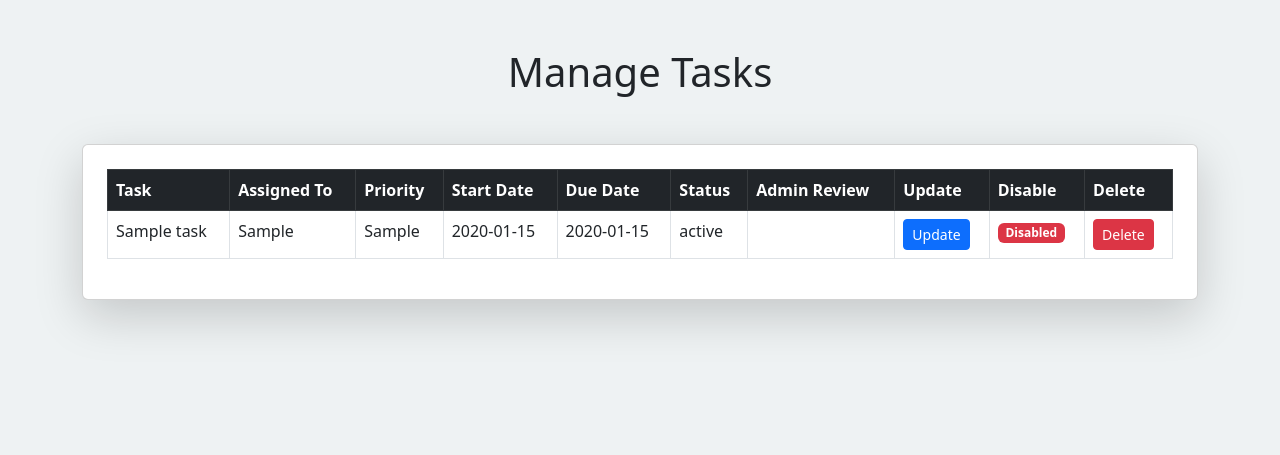
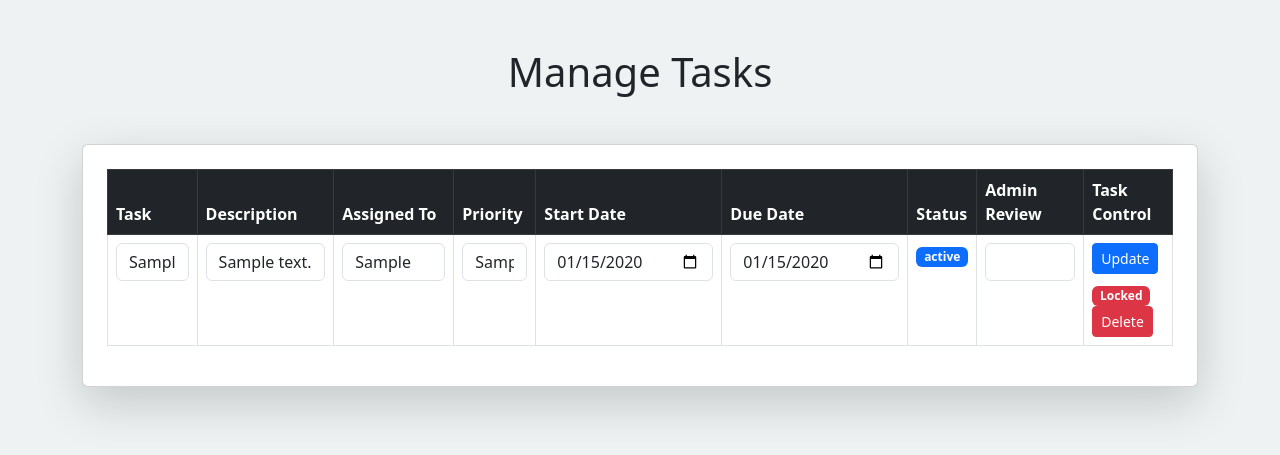
Before and after one commit to maninani12/team-task-manager, a Flask app: page /tasks in a window 1280 px wide. Shown: the part 54-509 px from the top of the page. Run offline with Flask 3, Linux system fonts and the light colour scheme; the visitor is signed in with stand-in values (Sample User, id 1); tables that the repository leaves empty hold one stand-in row (values such as "Sample post").

Commit message:
Update tasks.html

```diff
--- a/templates/tasks.html
+++ b/templates/tasks.html
@@ -49,6 +49,8 @@ Manage Tasks
 
 <th>Task</th>
 
+<th>Description</th>
+
 <th>Assigned To</th>
 
 <th>Priority</th>
@@ -61,11 +63,7 @@ Manage Tasks
 
 <th>Admin Review</th>
 
-<th>Update</th>
-
-<th>Disable</th>
-
-<th>Delete</th>
+<th>Task Control</th>
 
 </tr>
 
@@ -77,49 +75,113 @@ Manage Tasks
 
 <tr>
 
-<td>{{ task.title }}</td>
-
-<td>{{ task.assigned_to }}</td>
-
-<td>{{ task.priority }}</td>
-
-<td>{{ task.start_date }}</td>
-
-<td>{{ task.due_date }}</td>
-
-<td>{{ task.status }}</td>
-
-<td>{{ task.admin_review }}</td>
+<form method="POST"
+action="/admin_update_task/{{ task.id }}">
 
 <td>
 
-<a href="/admin_update_task/{{ task.id }}"
-class="btn btn-primary btn-sm">
-Update
-</a>
+<input type="text"
+name="title"
+class="form-control"
+value="{{ task.title }}">
 
 </td>
 
 <td>
 
+<input type="text"
+name="description"
+class="form-control"
+value="{{ task.description }}">
+
+</td>
+
+<td>
+
+<input type="text"
+name="assigned_to"
+class="form-control"
+value="{{ task.assigned_to }}">
+
+</td>
+
+<td>
+
+<select name="priority"
+class="form-control">
+
+<option>{{ task.priority }}</option>
+
+<option>High</option>
+
+<option>Medium</option>
+
+<option>Low</option>
+
+</select>
+
+</td>
+
+<td>
+
+<input type="date"
+name="start_date"
+class="form-control"
+value="{{ task.start_date }}">
+
+</td>
+
+<td>
+
+<input type="date"
+name="due_date"
+class="form-control"
+value="{{ task.due_date }}">
+
+</td>
+
+<td>
+
+<span class="badge bg-primary">
+{{ task.status }}
+</span>
+
+</td>
+
+<td>
+
+<input type="text"
+name="admin_review"
+class="form-control"
+value="{{ task.admin_review }}">
+
+</td>
+
+<td>
+
+<button type="submit"
+class="btn btn-primary btn-sm mb-2">
+Update
+</button>
+
+<br>
+
 {% if task.task_active == 'Yes' %}
 
 <a href="/disable_task/{{ task.id }}"
-class="btn btn-warning btn-sm">
+class="btn btn-warning btn-sm mb-2">
 Disable
 </a>
 
 {% else %}
 
 <span class="badge bg-danger">
-Disabled
+Locked
 </span>
 
 {% endif %}
 
-</td>
-
-<td>
+<br>
 
 <a href="/delete_task/{{ task.id }}"
 class="btn btn-danger btn-sm">
@@ -127,6 +189,8 @@ Delete
 </a>
 
 </td>
+
+</form>
 
 </tr>
 
```
